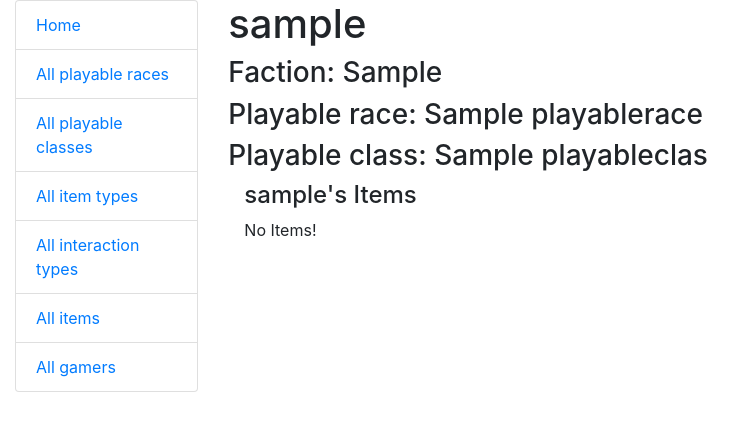
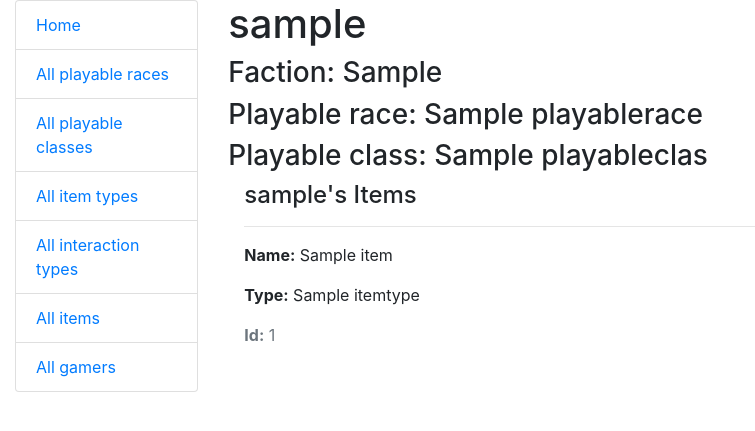
Before and after one commit to Tania-Kharchuk/game-items-marketplace, a Django app: page /gamers/1/ in a window 1280 px wide. Shown: the top 431 px of the page, without its empty margins (0-755 px from the left). Run offline with Django 4.2, Linux system fonts and the light colour scheme; a user stored in the database is signed in; tables that the repository leaves empty hold one stand-in row (values such as "Sample post").

Commit message:
Change gamers.item_set.all to gamer.items.all

```diff
--- a/templates/wow/gamer_detail.html
+++ b/templates/wow/gamer_detail.html
@@ -16,7 +16,7 @@
   <div class="ml-3">
       <h4>{{ gamer.username }}'s Items</h4>
 
-      {% for item in gamer.item_set.all %}
+      {% for item in gamer.items.all %}
           <hr>
           <p><strong>Name:</strong> {{ item.name }}</p>
           <p><strong>Type:</strong> {{ item.type }}</p>
```
